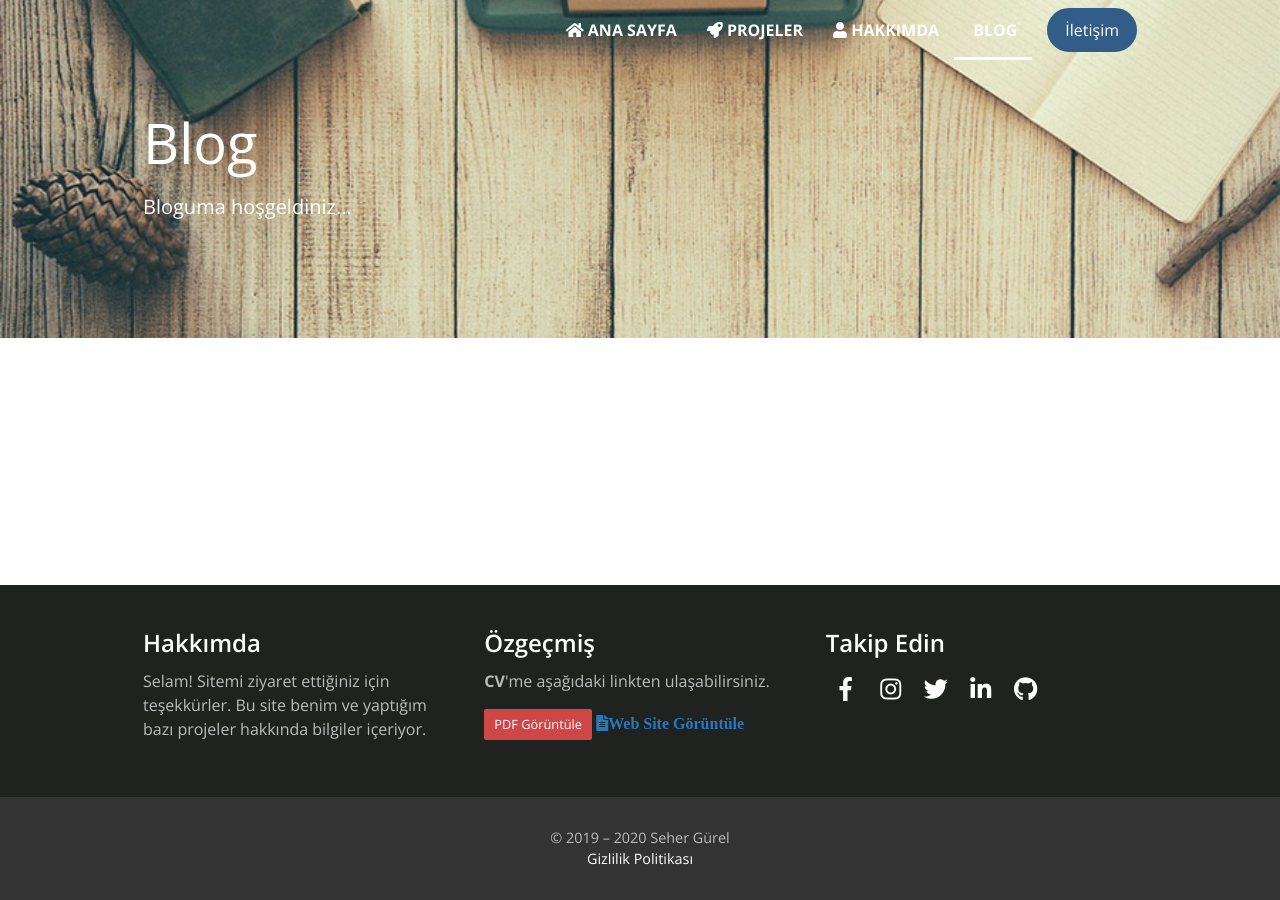
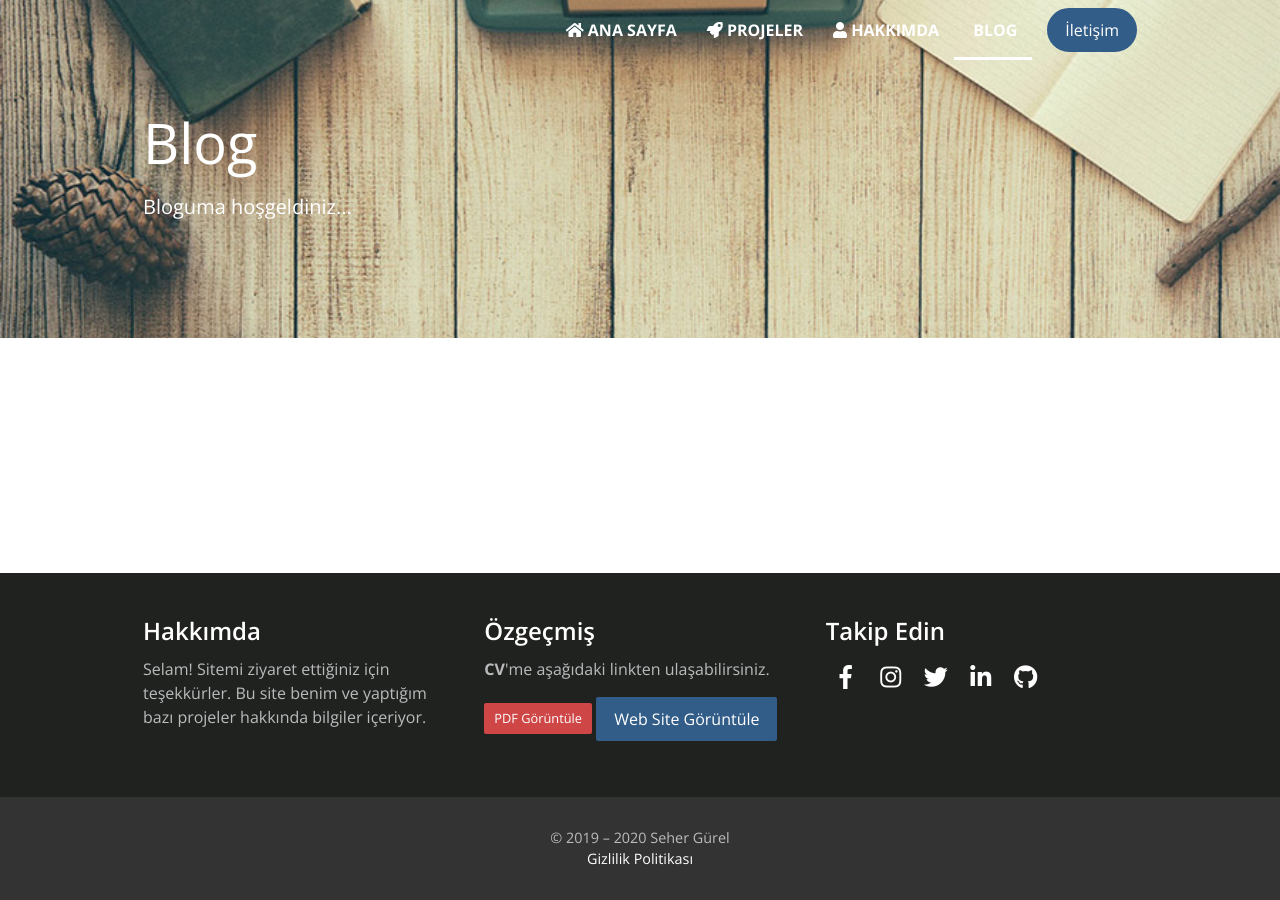
Before and after one commit to shrgrl/shrgrl.github.io, a Jekyll site: the page built from _pages/blog.html, in a window 1280 px wide. Built offline with Jekyll 4.4.1, drawn with Linux system fonts in a browser that asks for light colours.

Commit message:
Update default.html

```diff
--- a/_layouts/default.html
+++ b/_layouts/default.html
@@ -78,7 +78,7 @@
           </p>
           <p>
             <a href="https://drive.google.com/open?id=17tJb1XZOTUIZ5xVJaSfGbyzP7pN5C4eM" target="_blank" class="btn btn-danger btn-sm">PDF Görüntüle</a>
-            <a href="https://shrgrl.github.io/ozgecmis/" target="_blank" class="fas fa-file-alt">Web Site Görüntüle</a>
+            <a href="https://shrgrl.github.io/ozgecmis/" target="_blank" class="btn btn-primary">Web Site Görüntüle</a>
           </p>
         </div>
 
```
